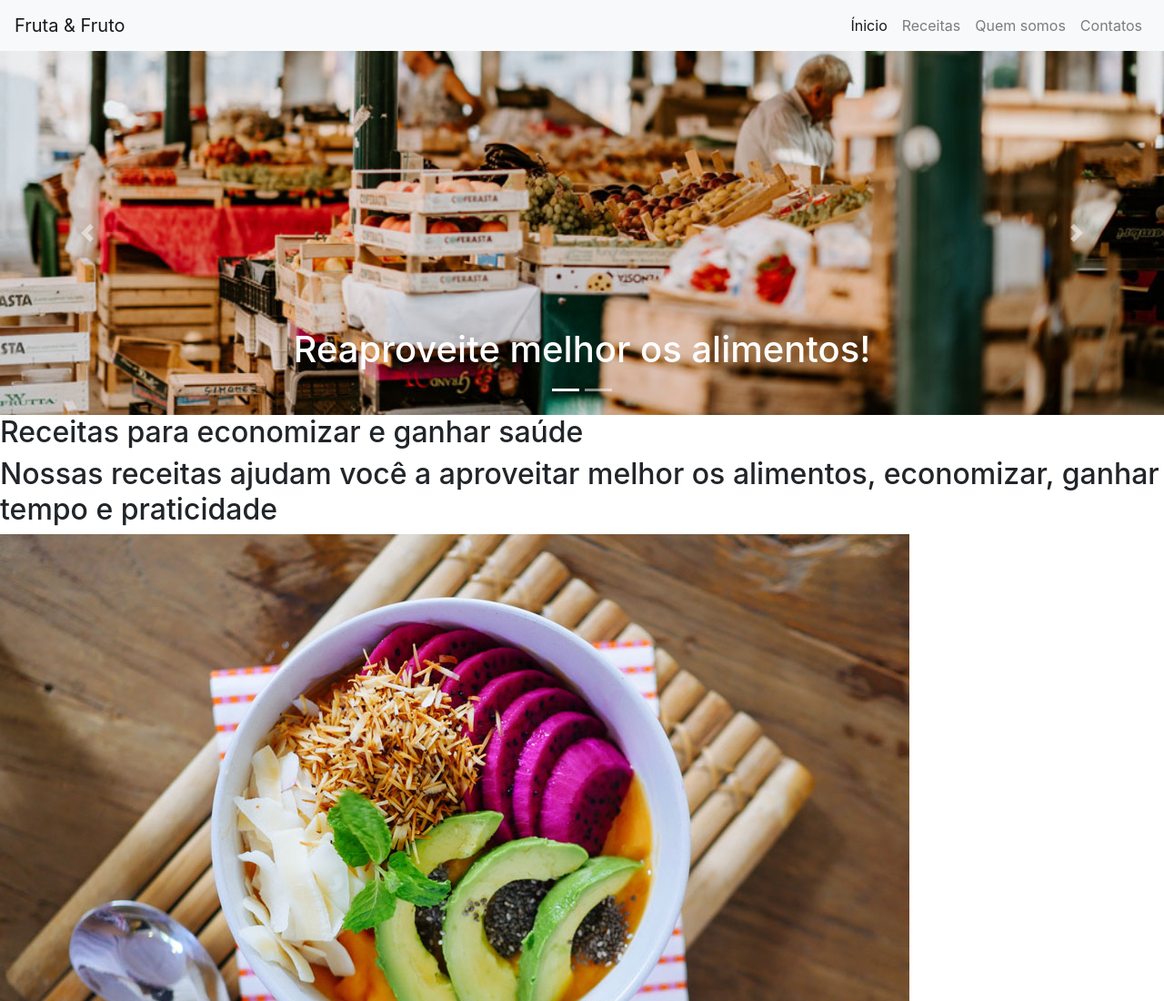
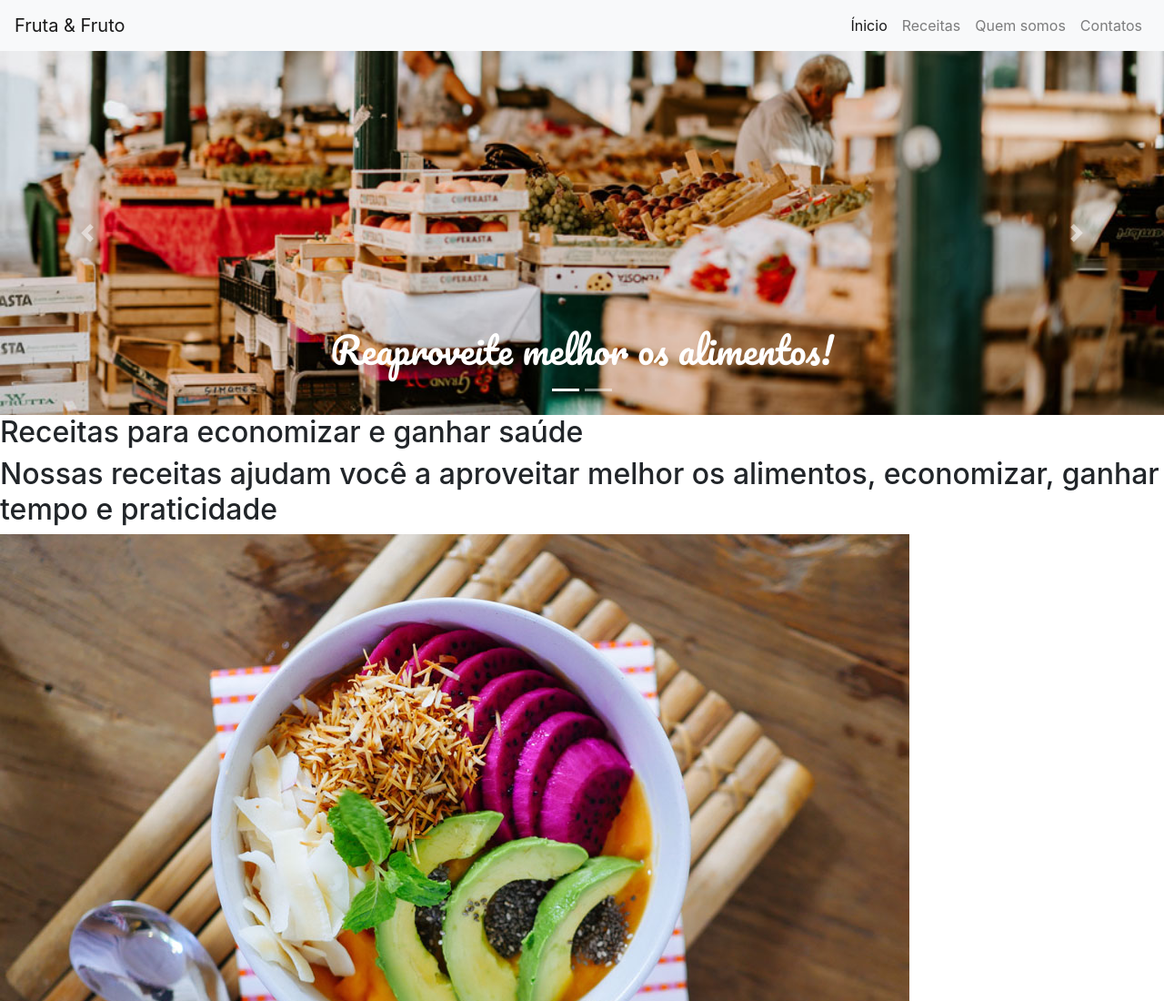
Before and after one commit to Fgsj10/bootstrap4_project, a plain HTML site: page projeto-base/index.html in a window 1280 px wide. Shown: the top 1100 px of the page at 91% size. Drawn offline with nearby package versions, Linux system fonts and the light colour scheme.

Commit message:
add google font and file .css

```diff
--- a/projeto-base/index.html
+++ b/projeto-base/index.html
@@ -5,6 +5,7 @@
   <meta charset="utf-8">
   <meta name="viewport" content="width=device-width, initial-scale=1">
   <title>fruta e fruto</title>
+  <link href="https://fonts.googleapis.com/css?family=Pacifico&display=swap" rel="stylesheet">
   <link rel="stylesheet" href="https://stackpath.bootstrapcdn.com/bootstrap/4.1.3/css/bootstrap.min.css" integrity="sha384-MCw98/SFnGE8fJT3GXwEOngsV7Zt27NXFoaoApmYm81iuXoPkFOJwJ8ERdknLPMO" crossorigin="anonymous">
   <link rel="stylesheet" type="text/css" href="src/style.css">
 </head>
@@ -45,13 +46,13 @@
         <div class="carousel-item active">
           <img class="d-block w-100 imagem-carousel-um" src="src/img/carrossel-img1.jpg" alt="Primeiro Slide">
           <div class="carousel-caption d-none d-md-block">
-            <h1> Reaproveite melhor os alimentos! </h1>
+            <h1 class="fonte-titulo"> Reaproveite melhor os alimentos! </h1>
           </div>
         </div>
         <div class="carousel-item">
             <img class="d-block w-100 imagem-carousel-dois" src="src/img/carrossel-img2.jpg" alt="Primeiro Slide">
             <div class="carousel-caption d-none d-md-block">
-              <h1> Economize e ganhe saúde </h1>
+              <h1 class="fonte-titulo"> Economize e ganhe saúde </h1>
             </div>
           </div>
       </div>
--- a/projeto-base/src/style.css
+++ b/projeto-base/src/style.css
@@ -15,3 +15,7 @@
 
 
 }
+
+.fonte-titulo{
+    font-family: 'Pacifico', cursive;
+}
```
